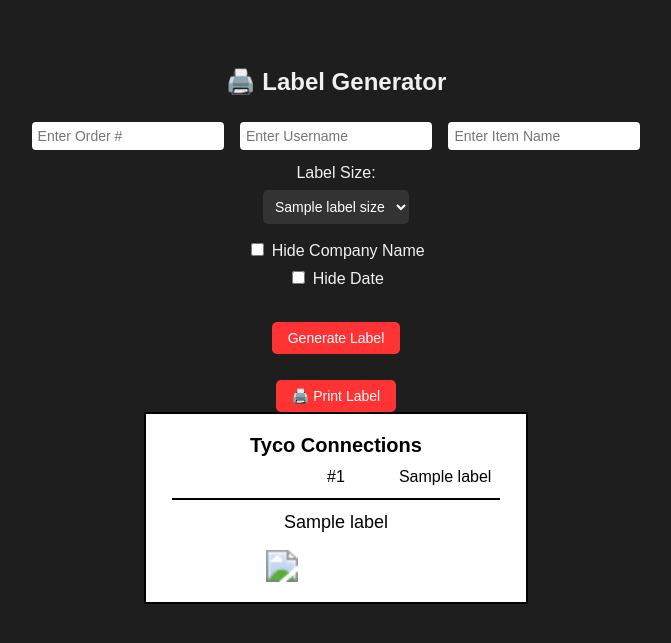
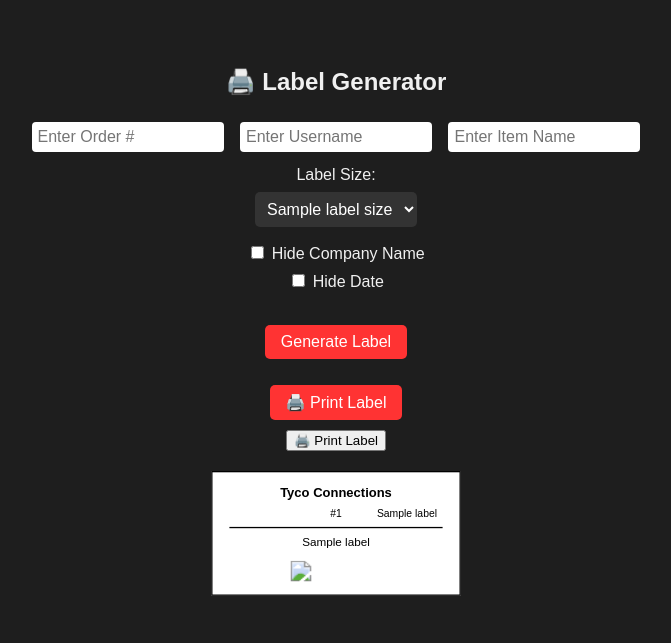
Before and after one commit to macery12/Whatnot-order-helper, a Flask app: template templates/label.html in a window 1280 px wide. Shown: the top 643 px of the page, without its empty margins (304-975 px from the left). Run offline with Flask 3, Linux system fonts and the light colour scheme; the template is opened without the code that fills it: most values are stand-ins (such as "Sample title", 1, 10 or a date in 2020).

Commit message:
Update label.html

```diff
--- a/templates/label.html
+++ b/templates/label.html
@@ -19,6 +19,7 @@
 
 form {
   text-align: center;
+  padding: 0 10px;
 }
 
 form input[type="text"] {
@@ -26,7 +27,7 @@
   padding: 6px;
   border: none;
   border-radius: 4px;
-      font-size: 14px;
+  font-size: 16px;
   width: 180px;
 }
 
@@ -41,7 +42,7 @@
   color: white;
   border: none;
   border-radius: 5px;
-      font-size: 14px;
+  font-size: 16px;
   cursor: pointer;
   margin-top: 16px;
 }
@@ -51,7 +52,7 @@
   padding: 8px;
   border: none;
   border-radius: 5px;
-      font-size: 14px;
+  font-size: 16px;
   background-color: #333;
   color: white;
 }
@@ -61,17 +62,14 @@
   text-align: center;
 }
 
-    .label-fixed-preview {
+.label-preview-wrapper {
   display: flex;
   justify-content: center;
-      bottom: 150px;
-      left: 0;
-      width: 100%;
-      z-index: 10;
+  margin-top: 20px;
 }
 
 .label-preview {
-      transform: scale(2);
+  transform: scale(1.3);
   transform-origin: top center;
 }
 
@@ -143,11 +141,16 @@
     top: 0;
     left: 0;
   }
-      .label-fixed-preview {
+  .label-preview {
     transform: none !important;
-        position: static;
+  }
+  .label-preview-wrapper {
+    display: block;
+    margin: 0;
   }
 }
+
+/* ✅ Mobile Enhancements */
 @media (max-width: 600px) {
   form input[type="text"],
   .label-select,
@@ -160,15 +163,11 @@
     box-sizing: border-box;
   }
 
-  form {
-    padding: 0 10px;
+  .label-preview {
+    transform: scale(1.1);
+  }
 }
 
-  .label-fixed-preview {
-    transform: scale(1.5); /* Smaller zoom for mobile */
-    bottom: 10px;
-  }
-}
 
   </style>
 </head>
@@ -206,7 +205,11 @@
   </form>
 
   {% if label %}
-  <div class="label-fixed-preview">
+<div class="print-button">
+  <button onclick="window.print()">🖨️ Print Label</button>
+</div>
+
+<div class="label-preview-wrapper">
   <div class="label-preview">
     <div class="label">
       {% if not label.hide_company %}
@@ -234,5 +237,6 @@
   </div>
 </div>
 {% endif %}
+
 </body>
 </html>
```
Lines whose indentation alone changed are shown as unchanged.
